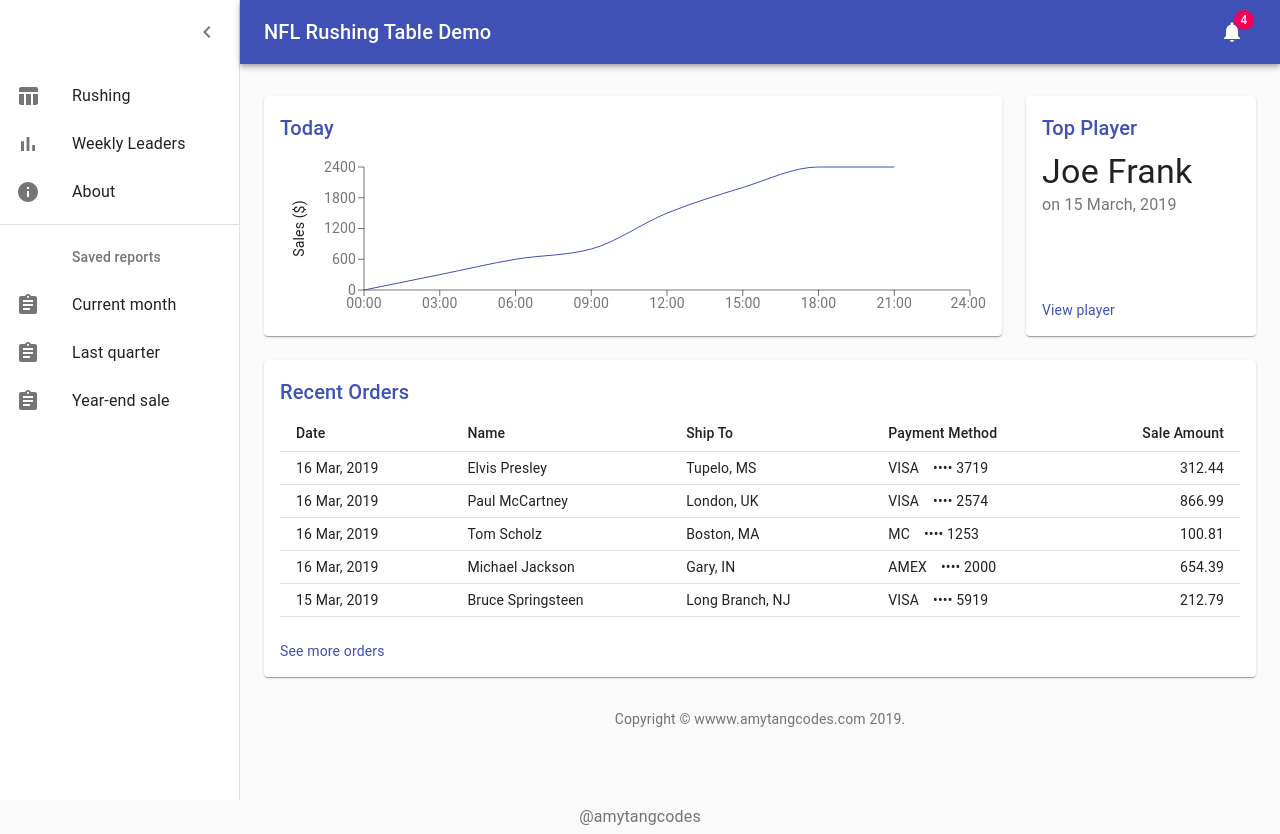
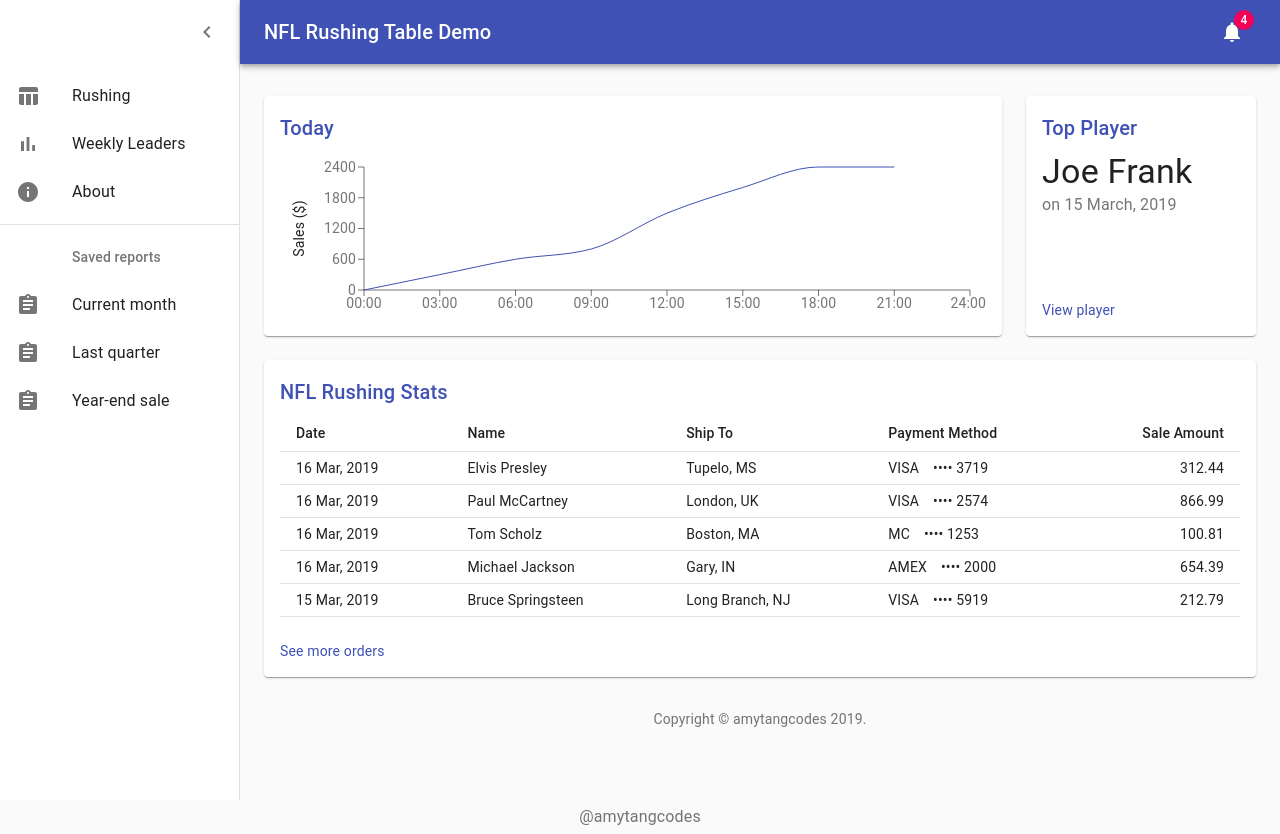
Before and after one commit to amytangcodes/nfl-rushing-demo, a React (Create React App) app: page / in a window 1280 px wide. Built offline with nearby package versions, Linux system fonts and the light colour scheme.

Commit message:
Some small changes

```diff
--- a/src/components/Dashboard.js
+++ b/src/components/Dashboard.js
@@ -28,7 +28,7 @@ function Copyright() {
     <Typography variant="body2" color="textSecondary" align="center">
       {"Copyright © "}
       <Link color="inherit" href="https://material-ui.com/">
-        wwww.amytangcodes.com
+        amytangcodes
       </Link>{" "}
       {new Date().getFullYear()}
       {"."}
--- a/src/components/Orders.js
+++ b/src/components/Orders.js
@@ -13,7 +13,7 @@ function createData(id, date, name, shipTo, paymentMethod, amount) {
   return { id, date, name, shipTo, paymentMethod, amount };
 }
 
-const rows = [
+const ROWS = [
   createData(
     0,
     "16 Mar, 2019",
@@ -70,7 +70,7 @@ export default function Orders() {
   const classes = useStyles();
   return (
     <React.Fragment>
-      <Title>Recent Orders</Title>
+      <Title>NFL Rushing Stats</Title>
       <Table size="small">
         <TableHead>
           <TableRow>
@@ -82,7 +82,7 @@ export default function Orders() {
           </TableRow>
         </TableHead>
         <TableBody>
-          {rows.map(row => (
+          {ROWS.map(row => (
             <TableRow key={row.id}>
               <TableCell>{row.date}</TableCell>
               <TableCell>{row.name}</TableCell>
```
